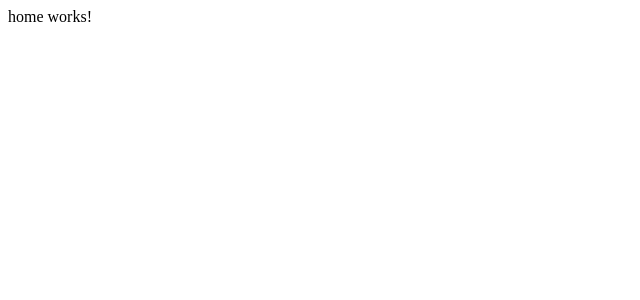
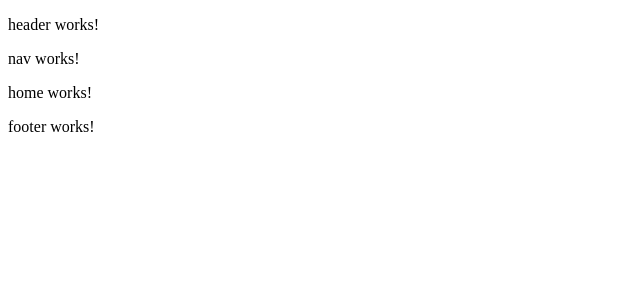
Before and after one commit to up-uppers/churros, an Angular app: page / in a window 1280 px wide. Shown: the top 300 px of the page, without its empty margins (0-640 px from the left). Built offline with nearby package versions, Linux system fonts and the light colour scheme.

Commit message:
app component structure

```diff
--- a/src/app/app.component.html
+++ b/src/app/app.component.html
@@ -1,3 +1,8 @@
+<app-header></app-header>
+<app-nav></app-nav>
+
 <div>
   <router-outlet></router-outlet>
 </div>
+
+<app-footer></app-footer>
--- /dev/null
+++ b/src/app/components/footer/footer.component.html
@@ -0,0 +1 @@
+<p>footer works!</p>
--- /dev/null
+++ b/src/app/components/footer/footer.component.ts
@@ -0,0 +1,15 @@
+import { Component, OnInit } from '@angular/core';
+
+@Component({
+  selector: 'app-footer',
+  templateUrl: './footer.component.html',
+  styleUrls: ['./footer.component.css']
+})
+export class FooterComponent implements OnInit {
+
+  constructor() { }
+
+  ngOnInit(): void {
+  }
+
+}
--- /dev/null
+++ b/src/app/components/header/header.component.html
@@ -0,0 +1 @@
+<p>header works!</p>
--- /dev/null
+++ b/src/app/components/header/header.component.ts
@@ -0,0 +1,15 @@
+import { Component, OnInit } from '@angular/core';
+
+@Component({
+  selector: 'app-header',
+  templateUrl: './header.component.html',
+  styleUrls: ['./header.component.css']
+})
+export class HeaderComponent implements OnInit {
+
+  constructor() { }
+
+  ngOnInit(): void {
+  }
+
+}
--- /dev/null
+++ b/src/app/components/nav/nav.component.html
@@ -0,0 +1 @@
+<p>nav works!</p>
--- /dev/null
+++ b/src/app/components/nav/nav.component.ts
@@ -0,0 +1,15 @@
+import { Component, OnInit } from '@angular/core';
+
+@Component({
+  selector: 'app-nav',
+  templateUrl: './nav.component.html',
+  styleUrls: ['./nav.component.css']
+})
+export class NavComponent implements OnInit {
+
+  constructor() { }
+
+  ngOnInit(): void {
+  }
+
+}
--- a/src/index.html
+++ b/src/index.html
@@ -1 +1,16 @@
-<app-root></app-root>
+<!doctype html>
+<html lang="en">
+<head>
+  <meta charset="utf-8">
+  <title>ChurrosCaria</title>
+  <base href="/">
+  <meta name="viewport" content="width=device-width, initial-scale=1">
+  <link rel="icon" type="image/x-icon" href="favicon.ico">
+  <link rel="preconnect" href="https://fonts.gstatic.com">
+  <link href="https://fonts.googleapis.com/css2?family=Roboto:wght@300;400;500&display=swap" rel="stylesheet">
+  <link href="https://fonts.googleapis.com/icon?family=Material+Icons" rel="stylesheet">
+</head>
+<body class="mat-typography">
+  <app-root></app-root>
+</body>
+</html>
```
Also changed, not shown: src/app/app.module.ts (+7 -1 lines), src/app/components/footer/footer.component.css (added), src/app/components/header/header.component.css (added), src/app/components/nav/nav.component.css (added).
